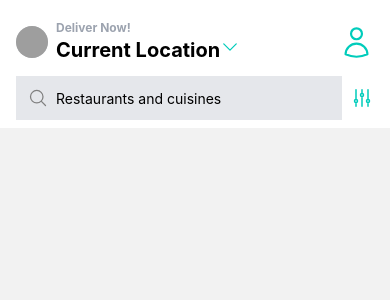
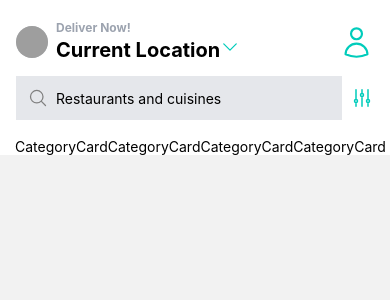
Before and after one commit to fourhtyoz/Delivery, a React Native app: screen /Home in a window 390 px wide. Shown: the top 300 px of the page. Built offline with nearby package versions, Linux system fonts and the light colour scheme; grey boxes are pictures that could not be loaded.

Commit message:
HomeScreen

```diff
--- /dev/null
+++ b/components/Categories.js
@@ -0,0 +1,23 @@
+import { View, Text, ScrollView } from 'react-native'
+import React from 'react'
+import CategoryCard from './CategoryCard'
+
+const Categories = () => {
+  return (
+    <ScrollView
+        contentContainerStyle={{
+            paddingHorizontal: 15,
+            paddingTop: 10
+        }}
+        horizontal
+        showsHorizontalScrollIndicator={false}
+    >
+      <CategoryCard />
+      <CategoryCard />
+      <CategoryCard />
+      <CategoryCard />
+    </ScrollView>
+  )
+}
+
+export default Categories
--- /dev/null
+++ b/components/CategoryCard.js
@@ -0,0 +1,12 @@
+import { View, Text } from 'react-native'
+import React from 'react'
+
+const CategoryCard = () => {
+  return (
+    <View>
+      <Text>CategoryCard</Text>
+    </View>
+  )
+}
+
+export default CategoryCard
--- a/screens/HomeSreen.js
+++ b/screens/HomeSreen.js
@@ -1,4 +1,4 @@
-import { View, Text, SafeAreaView, Image, TextInput } from 'react-native'
+import { View, Text, SafeAreaView, Image, TextInput, ScrollView } from 'react-native'
 import React, { useLayoutEffect } from 'react'
 import { useNavigation } from '@react-navigation/native'
 import {
@@ -7,6 +7,7 @@
     MagnifyingGlassIcon,
     AdjustmentsVerticalIcon
 } from 'react-native-heroicons/outline';
+import Categories from '../components/Categories';
 
 
 const HomeSreen = () => {
@@ -51,6 +52,10 @@
             <AdjustmentsVerticalIcon color='#00CCBB'/>
         </View>
 
+        <ScrollView>
+            <Categories />
+        </ScrollView>
+
     </SafeAreaView>
   )
 }
```
